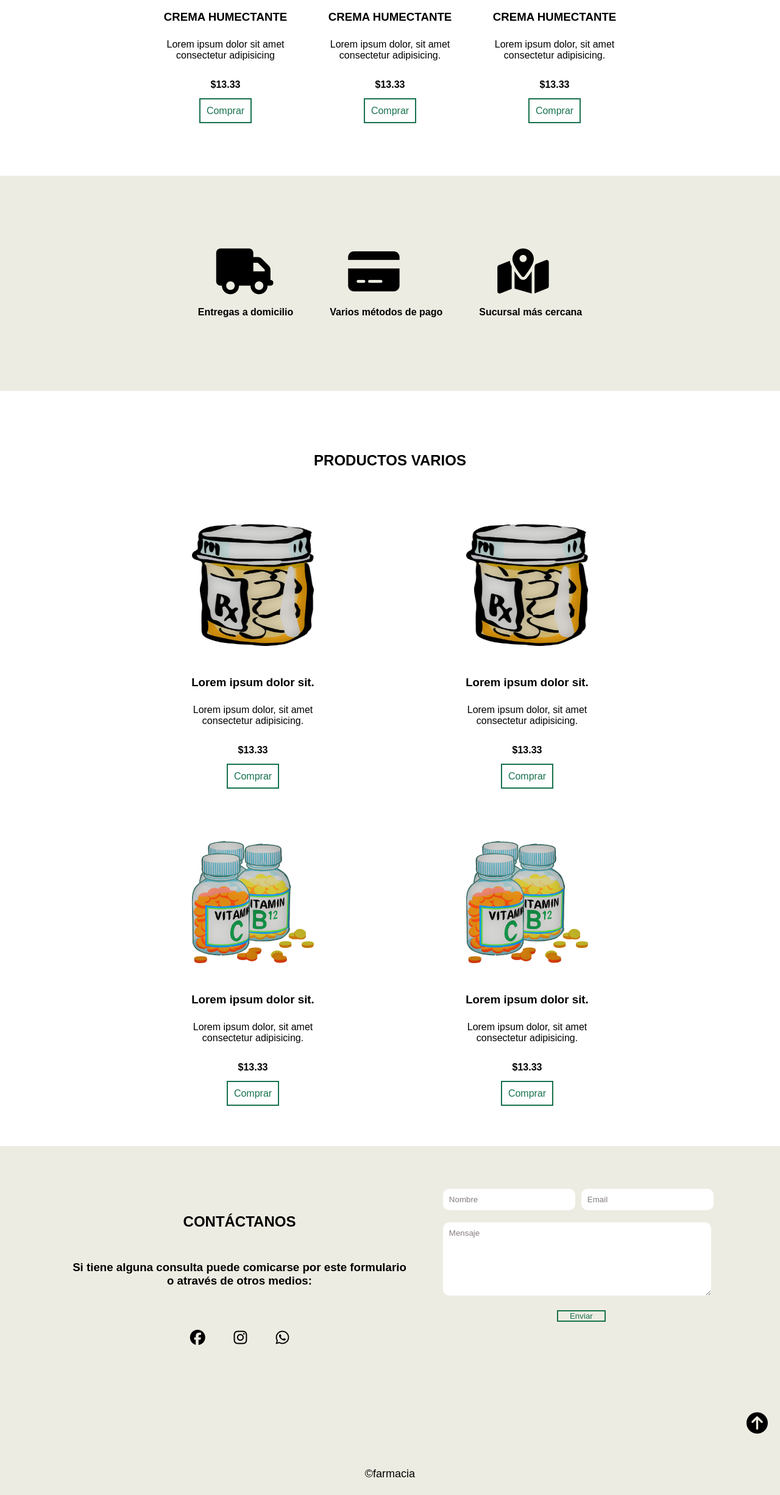
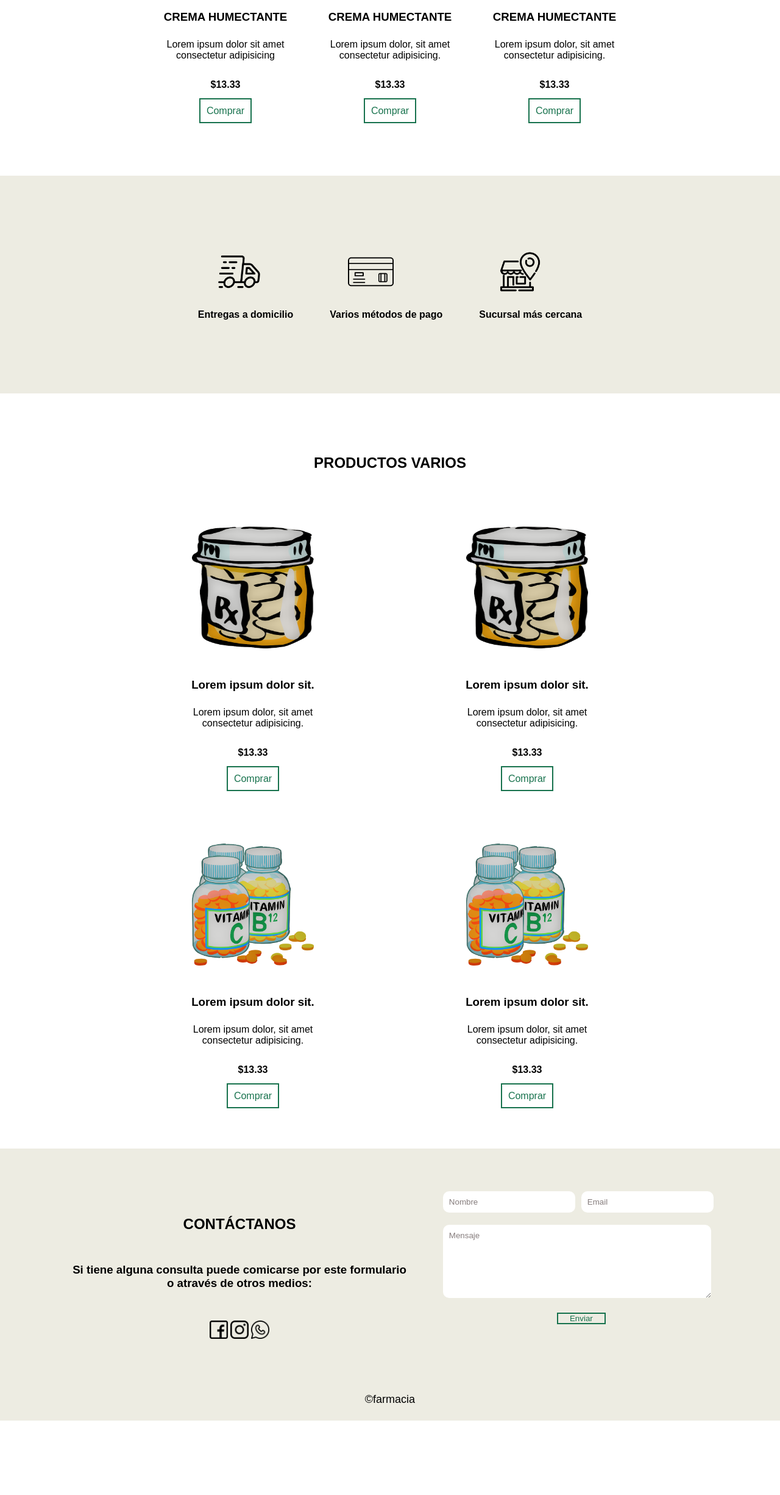
Before and after one commit to AraMilagros/Proyectos-varios-HTML-CSS-JS, a plain HTML site: page 1-PagSimpleFarmacia/index.html in a window 1280 px wide. Shown: the part 1364-3815 px from the top of the page at 61% size. After the commit the page ends 3693 px from the top, so only its background shows below. Drawn offline with Linux system fonts and the light colour scheme; a web font is replaced by a local one.

```diff
--- a/1-PagSimpleFarmacia/css/estilos.css
+++ b/1-PagSimpleFarmacia/css/estilos.css
@@ -150,7 +150,7 @@ h2{
 
 }
 
-.iconos div i{
+.iconos img{
     padding: 0 0 0 30px;
 }
 
@@ -158,11 +158,13 @@ h2{
     margin-top: 20px;
 
 }
-
+/*
 .iconos i{
     font-size: 75px;
+} */
+.iconos img{
+    width: 75px;
 }
-
 /*PRODUCTO VARIOS*/
 .producto-varios img{
     width: 200px;
@@ -208,7 +210,9 @@ h2{
 .contacto form{
     margin: 50px 20px 0 20px;
 }
-
+.contacto img{
+    width: 30px;
+}
 .datos{
     display: flex;
     justify-content: center;
@@ -272,49 +276,12 @@ form textarea::placeholder{
     margin-top: 10px;
 }
 
-.contacto-iconos{
-    font-size: 25px;
-    transition: 0.5s;
-}
-
-.contacto-iconos i{
-    margin: 20px;
-}
-
-.fa-facebook:hover{
-    color: blue;
-    font-size: 30px;
-}
-
-.fa-instagram:hover{
-    color:red;
-    font-size: 30px;
-}
-
-.fa-whatsapp:hover{
-    color: green;
-    font-size: 30px;
-}
 
 /*ATAJO*/
 .atajo{
     background: #edece2;
     text-align: end;
     padding: 50px 20px 10px 0;
-}
-
-.atajo a{
-    text-decoration: none;
-    color:black;
-}
-.atajo i{
-    cursor: pointer;
-    font-size: 35px;
-    transition: 0.5s;
-}
-
-.atajo i:hover{
-    font-size: 40px;
 }
 
 /*FOOTER*/
@@ -388,17 +355,9 @@ tablet max-width: 1024px
         text-align: center;
     }
 
-    .iconos i{
-        margin: auto;
-    }
-
     .contenido{
         text-align:inherit;
     }
-
-    /* .contenido h4{
-        text-align: center;
-    } */
 
     .producto-varios{
         display: flex;
--- a/1-PagSimpleFarmacia/index.html
+++ b/1-PagSimpleFarmacia/index.html
@@ -74,17 +74,20 @@
         <div class="iconos">
             <!--entregas-->
             <div class="contenido">
-                <i class="fa-solid fa-truck"></i>
+                <!-- <i class="fa-solid fa-truck"></i> -->
+                <img src="./img/entrega-rapida.png" alt="">
                 <h4>Entregas a domicilio</h4>
             </div>
             <!--metodo de pago-->
             <div class="contenido">
-                <i class="fa-solid fa-credit-card"></i>
+                <!-- <i class="fa-solid fa-credit-card"></i> -->
+                <img src="./img/tarjeta-de-credito.png" alt="">
                 <h4>Varios métodos de pago</h4>
             </div>
             <!--local-->
             <div class="contenido">
-                <i class="fa-solid fa-map-location-dot"></i>
+                <!-- <i class="fa-solid fa-map-location-dot"></i> -->
+                <img src="./img/tienda.png" alt="">
                 <h4>Sucursal más cercana</h4>
             </div>
         </div>
@@ -130,9 +133,9 @@
                 <br>o através de otros medios:
             </h3>
             <div class="contacto-iconos">
-                <i class="fa-brands fa-facebook"></i>
-                <i class="fa-brands fa-instagram"></i>
-                <i class="fa-brands fa-whatsapp"></i>
+                <img src="./img/facebook.png" alt="fb" />
+                <img src="./img/instagram.png" alt="ig">
+                <img src="./img/whatsapp.png" alt="wsp">
             </div>
         </div>
         <form action="" method="POST" id="formulario">
@@ -159,9 +162,7 @@
             </div>
         </form>
     </section>
-    <section class="atajo">
-        <a href="#logo"><i class="fa-solid fa-circle-arrow-up"></i></a>
-    </section>
+
     <footer>
         <p>&copy;farmacia</p>
     </footer>
```
Also changed, not shown: 1-PagSimpleFarmacia/design/mobile.png (added), 1-PagSimpleFarmacia/img/entrega-rapida.png (added), 1-PagSimpleFarmacia/img/facebook.png (added), 1-PagSimpleFarmacia/img/instagram.png (added), 1-PagSimpleFarmacia/img/tarjeta-de-credito.png (added), 1-PagSimpleFarmacia/img/tienda.png (added), 1-PagSimpleFarmacia/img/whatsapp.png (added), 2-PagSimpleCine/design/lista-peliculas.png (added), 7 other files.
